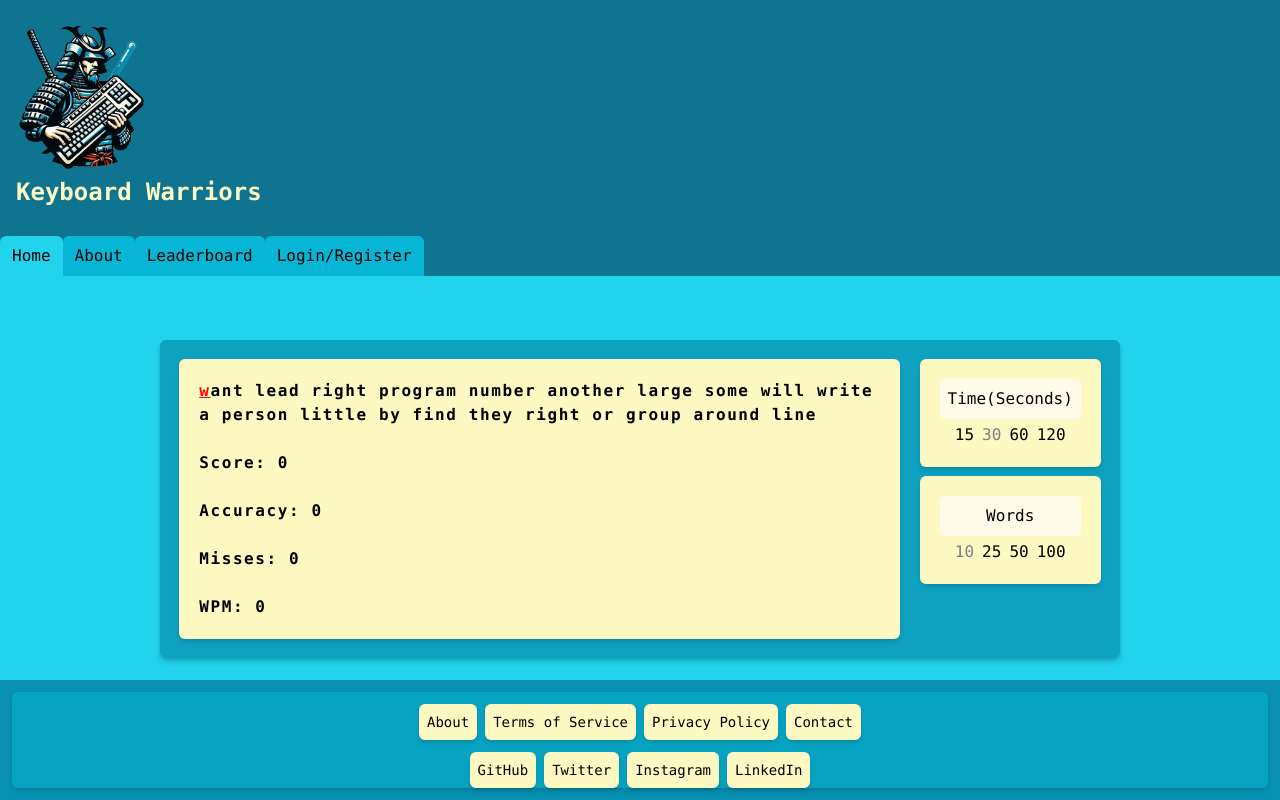
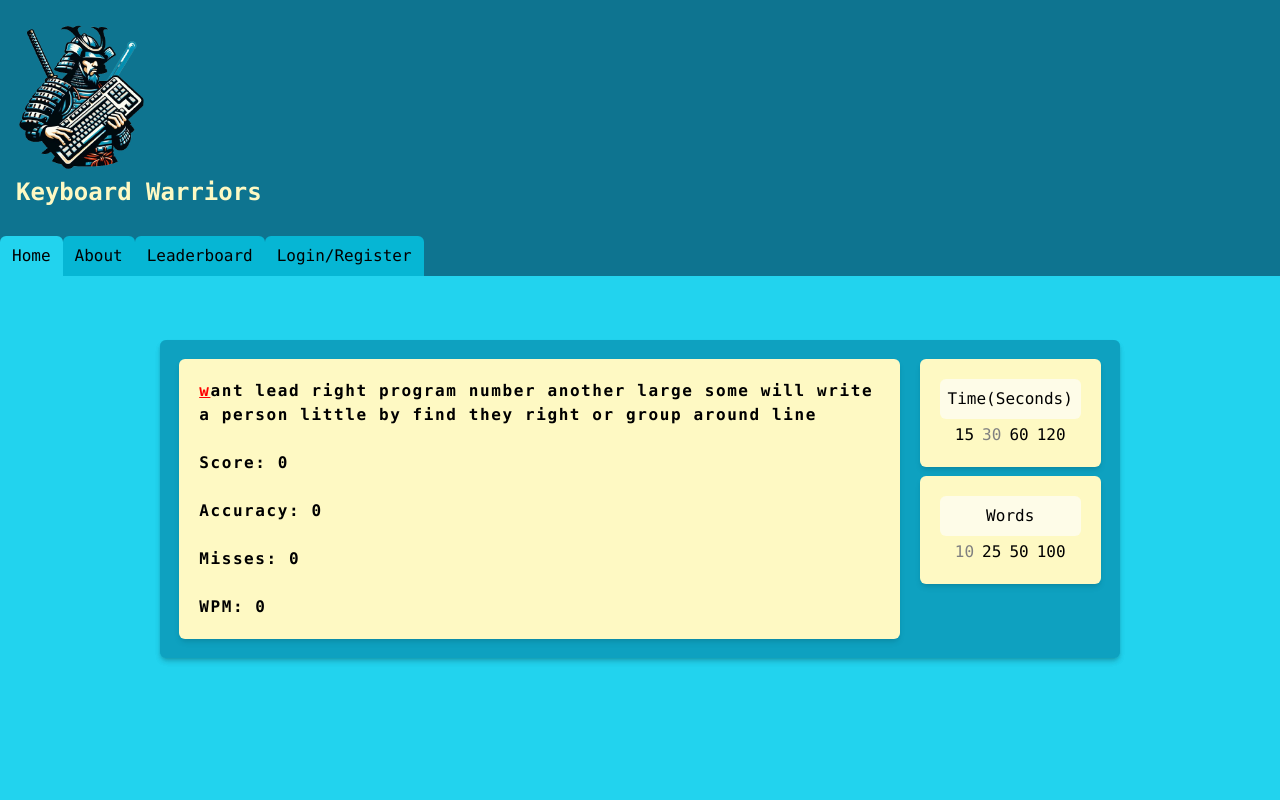
Before and after one commit to CNocilo/Project-Keyboard-Warrior, a React (Vite) app in the folder frontend/: page / in a window 1280 px wide. Shown: the top 800 px of the page. Built offline with nearby package versions, Linux system fonts and the light colour scheme; no server answers.

Commit message:
fixed footer

```diff
--- a/frontend/src/components/Footer.jsx
+++ b/frontend/src/components/Footer.jsx
@@ -3,7 +3,7 @@ import { Link } from 'react-router-dom'
 
 const Footer = () => {
   return (
-    <footer className="fixed bottom-0 w-full bg-cyan-600 p-3 items-center">
+    <footer className="bottom-0 w-full bg-cyan-600 p-3 items-center">
         <div className="container md:mx-auto bg-cyan-500 bg-opacity-50 rounded-md shadow-md">
             <div className="flex space-x-2 text-sm items-center justify-center p-3">
                 <Link
```
